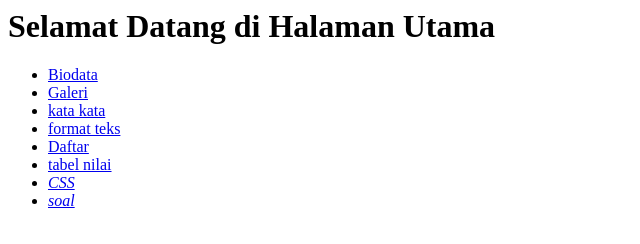
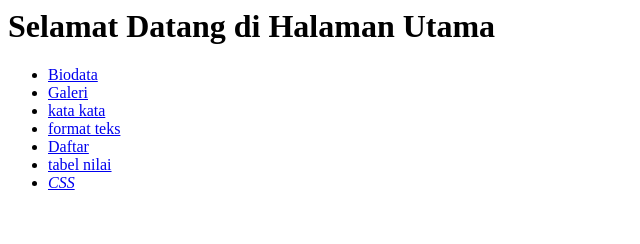
Before and after one commit to amriyudaaa-crypto/profil, a plain HTML site: page halBaru.html in a window 1280 px wide. Shown: the full height of the page, 0-640 px from the left. Drawn offline with Linux system fonts and the light colour scheme.

Commit message:
Update halBaru.html

```diff
--- a/halBaru.html
+++ b/halBaru.html
@@ -12,8 +12,8 @@
 <li><a href="DAFTAR.html">Daftar<a/></li>
 <li><a href="table.html">tabel nilai<a/></li>
   <li><a href="nyoba css.html"><i>CSS</i><a/></li>
-    <li><a href="website.html"><i>soal</i><a/></li>
 
 </ul>
     </body>
+
 </html>
```
